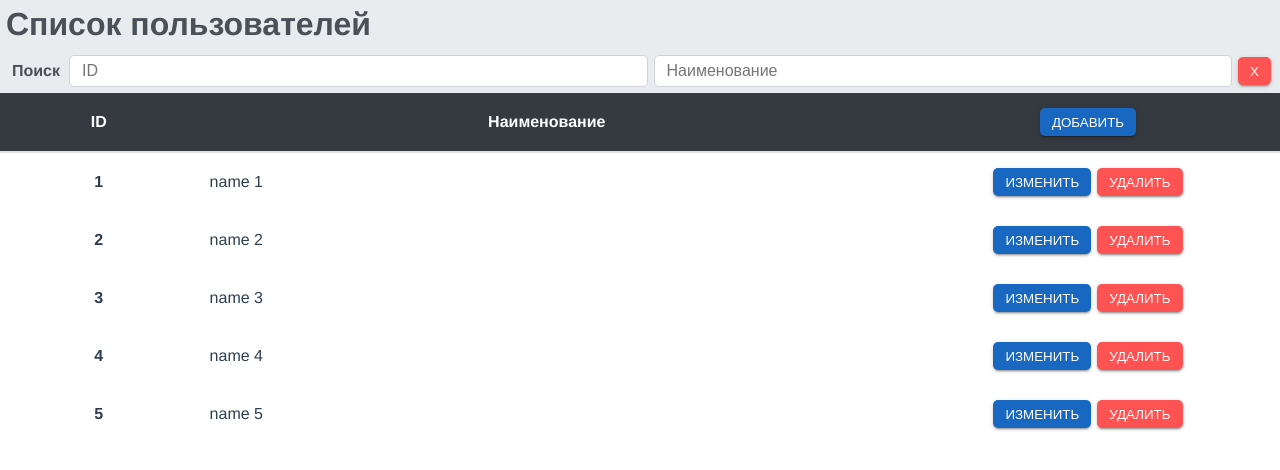
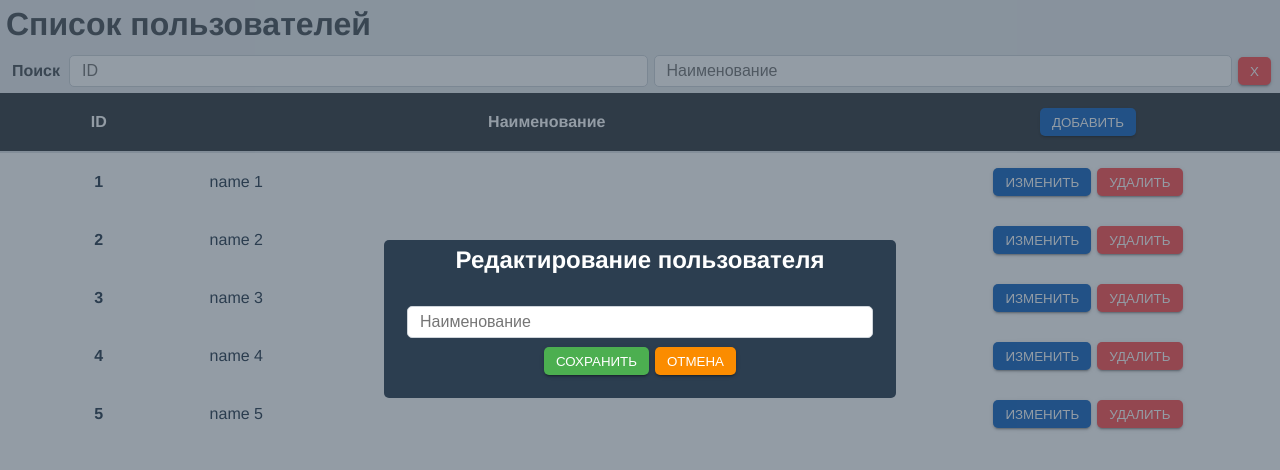
Before and after one commit to Arion-91/user-crud, a Vue app: page / in a window 1280 px wide. Shown: the top 470 px of the page. Built offline with nearby package versions, Linux system fonts and the light colour scheme.

Commit message:
add edit form

```diff
--- a/src/App.vue
+++ b/src/App.vue
@@ -3,16 +3,19 @@
 		<h1>Список пользователей</h1>
 		<Search/>
 		<List/>
+		<UserEdit/>
 	</div>
 </template>
 
 <script>
 	import List from "@/components/List";
 	import Search from "@/components/Search";
+	import UserEdit from "@/components/UserEdit";
 
 	export default {
 		name: 'app',
 		components: {
+			UserEdit,
 			List,
 			Search
 		}
--- /dev/null
+++ b/src/components/UserEdit.vue
@@ -0,0 +1,73 @@
+<template>
+	<div class="wrap">
+		<div class="card">
+			<h2>{{isNew ? "Добавление" : "Редактирование"}} пользователя</h2>
+			<div class="inputs">
+				<VInput id="user-id" label="Наименование" :value="name" :func="changeName"/>
+				<div>
+					<VButton name="save" label="Сохранить" type="save" :func="updateUser"/>
+					<VButton name="cancel" label="Отмена" type="cancel" :func="cancel"/>
+				</div>
+			</div>
+		</div>
+	</div>
+</template>
+
+<script>
+	import VButton from "@/components/VButton";
+	import VInput from "@/components/VInput";
+
+	export default {
+		name: "UserEdit",
+		props: ['isNew'],
+		data() {
+			return {
+				name: '',
+			}
+		},
+		components: {
+			VButton,
+			VInput
+		},
+		methods: {
+			changeName(e) {
+				this.name = e.target.value;
+			},
+			updateUser() {
+
+			},
+			cancel() {
+
+			}
+		}
+	}
+</script>
+
+<style lang="scss" scoped>
+	.wrap {
+		position: fixed;
+		background-color: rgba(44, 62, 80, 0.51);
+		color: white;
+		top: 0;
+		left: 0;
+		height: 100vh;
+		width: 100vw;
+	}
+
+	.card {
+		position: relative;
+		top: 30vh;
+		background-color: rgba(44, 62, 80, 1);
+		width: 40%;
+		margin: 0 auto;
+		border-radius: 5px;
+	}
+
+	.inputs {
+		padding: 20px;
+	}
+
+	h2 {
+		padding: 6px;
+	}
+</style>
--- a/src/components/VButton.vue
+++ b/src/components/VButton.vue
@@ -15,10 +15,9 @@
 		padding: 6px 12px;
 		margin: 3px;
 		color: #ffffff;
-		box-shadow:
-			0 3px 1px -2px rgba(0, 0, 0, 0.2),
-			0 2px 2px 0 rgba(0, 0, 0, 0.14),
-			0 1px 5px 0 rgba(0, 0, 0, 0.12);
+		box-shadow: 0 3px 1px -2px rgba(0, 0, 0, 0.2),
+		0 2px 2px 0 rgba(0, 0, 0, 0.14),
+		0 1px 5px 0 rgba(0, 0, 0, 0.12);
 		border-radius: 5px;
 		border: none;
 		cursor: pointer;
@@ -37,4 +36,12 @@
 	.delete {
 		background-color: #ff5252;
 	}
+
+	.save {
+		background-color: #4caf50;
+	}
+
+	.cancel {
+		background-color: #fb8c00;
+	}
 </style>
```
